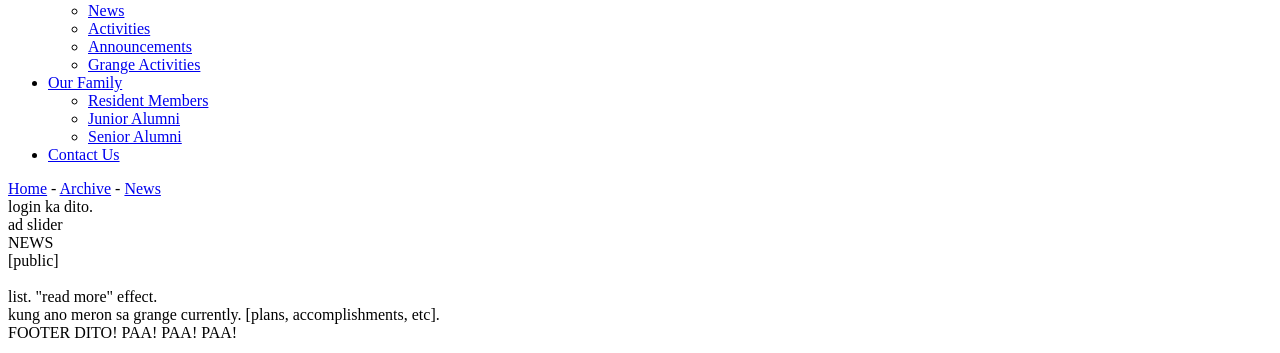
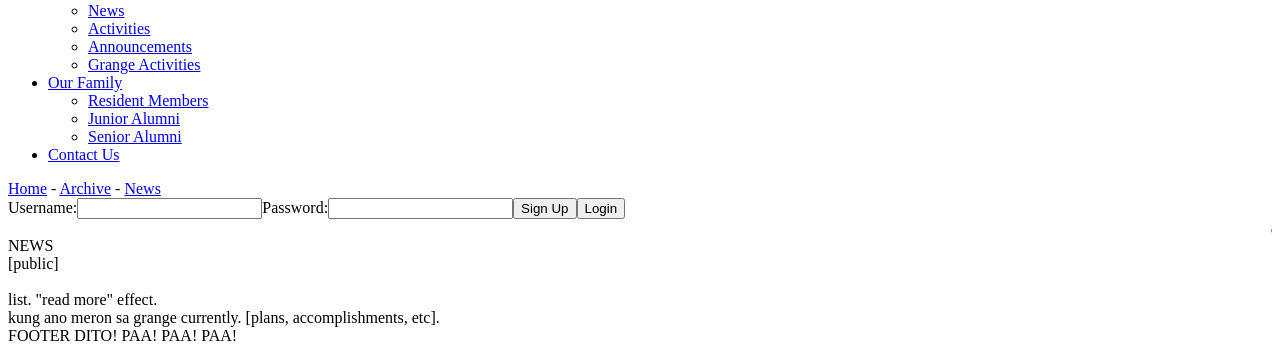
Before and after one commit to liyahgarcera/grange_ci, a CodeIgniter app: page /grange_ci/index.php/display/news in a window 1280 px wide. Shown: the part 578-931 px from the top of the page. Run offline with CodeIgniter, Linux system fonts and the light colour scheme; some libraries are stand-ins or nearby versions.

Commit message:
modified:   css/ad_slider.css 	modified:   css/forms.css 	modified:   css/grange_template.css 	modified:   grange_ci/application/config/autoload.php 	modified:   grange_ci/application/views/templates/advertisement.php 	modified:   grange_ci/application/views/templates/login_form.php

```diff
--- a/css/ad_slider.css
+++ b/css/ad_slider.css
@@ -4,5 +4,5 @@
 #advertisement
 {
 	border: 1px solid #000;
-	margin-top: 10px;
+	margin-top: 15px;
 }
--- a/css/grange_template.css
+++ b/css/grange_template.css
@@ -64,8 +64,8 @@ div
 #inner_body
 {
 	background-color: #0FF;
+	padding-bottom: 15px;
 	border-radius: 8px;
-	padding-bottom: 15px;
     -webkit-box-shadow: 0px 1px 5px 0px #4a4a4a;
     -moz-box-shadow: 0px 1px 5px 0px #4a4a4a;
     box-shadow: 0px 1px 5px 0px #4a4a4a;
--- a/grange_ci/application/config/autoload.php
+++ b/grange_ci/application/config/autoload.php
@@ -64,7 +64,7 @@ $autoload['libraries'] = array('database');
 |	$autoload['helper'] = array('url', 'file');
 */
 
-$autoload['helper'] = array('url', 'html');
+$autoload['helper'] = array('url', 'html', 'form');
 
 
 /*
--- a/grange_ci/application/views/templates/advertisement.php
+++ b/grange_ci/application/views/templates/advertisement.php
@@ -1,4 +1,4 @@
 	<div id="advertisement">
-  	ad slider
+  	<marquee scrollamount="3">advertisement slider. joke lang ang marque.</marquee>
   </div><!-- end #advertisement -->
 </div><!-- end #sidebar -->
--- a/grange_ci/application/views/templates/login_form.php
+++ b/grange_ci/application/views/templates/login_form.php
@@ -1,6 +1,52 @@
 <div id="sidebar">
   <div id="login_form">
   <?php
-    echo "login ka dito."
-  ?>
+		$attr = array(
+				'id' => 'grange_login',
+				'name' => 'grange_login'
+			);
+  	echo form_open('display/view_home', $attr);
+			$attr = array(
+					'id' => 'label_for_username',
+					'name' => 'label_for_username'
+				);
+			echo form_label('Username:', 'username', $attr);
+
+			$attr = array(
+					'id' => 'username',
+					'name' => 'username',
+					'maxlength' => '100',
+					'size' => '20'
+				);
+			echo form_input($attr);
+
+			$attr = array(
+					'id' => 'label_for_password',
+					'name' => 'label_for_password'
+				);
+			echo form_label('Password:', 'password', $attr);
+
+			$attr = array(
+					'id' => 'password',
+					'name' => 'password',
+					'maxlength' => '100',
+					'size' => '20'
+				);
+			echo form_password($attr);
+
+			$attr = array(
+					'id' => 'sign_up_button',
+					'name' => 'sign_up_button',
+					'content' => 'Sign Up'
+				);
+			echo form_button($attr);
+
+			$attr = array(
+					'id' => 'login_button',
+					'name' => 'login_button',
+					'value' => 'Login'
+				);
+			echo form_submit($attr);
+		echo form_close();
+	?>
   </div><!-- end #login_form -->
```
Also changed, not shown: css/forms.css (+6 -3 lines).
